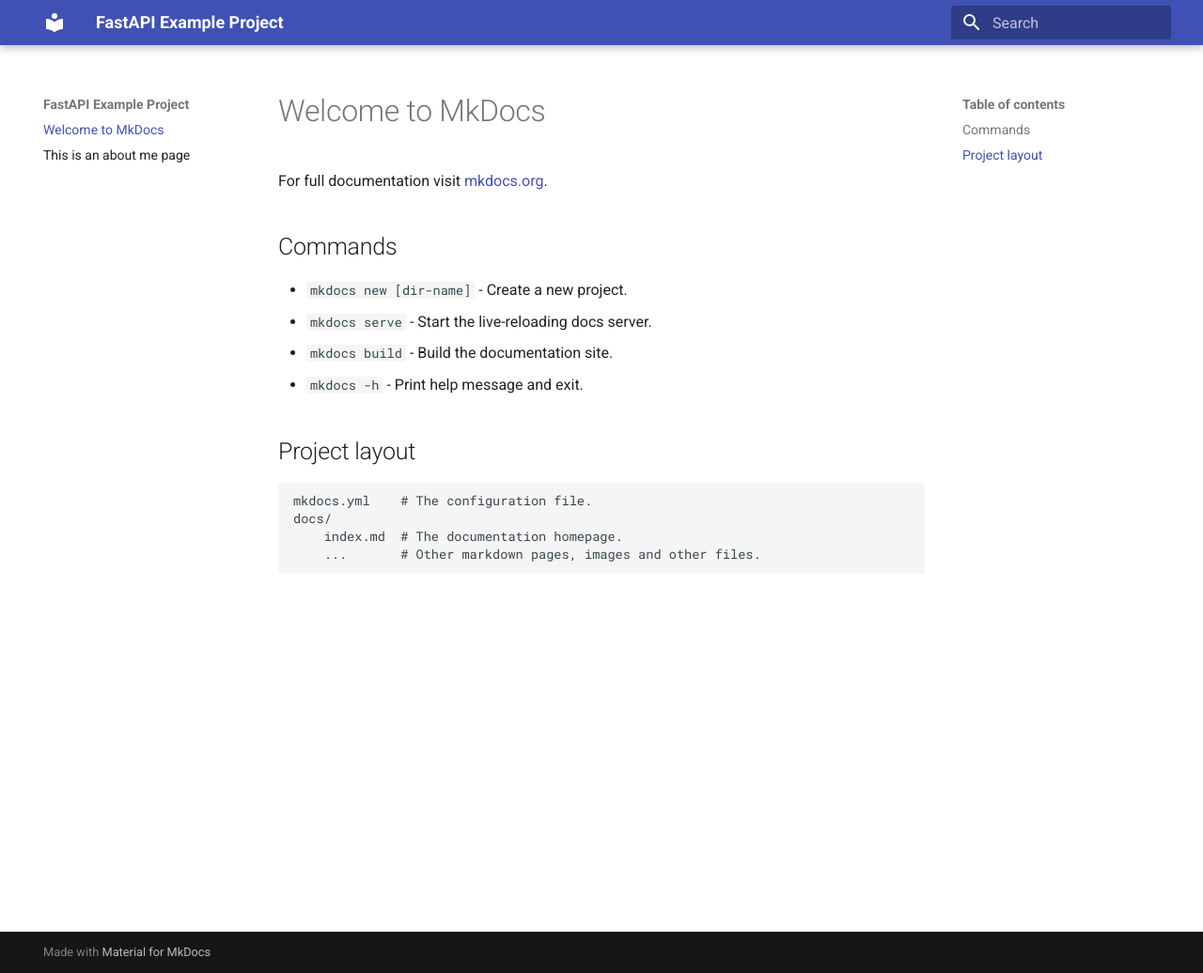
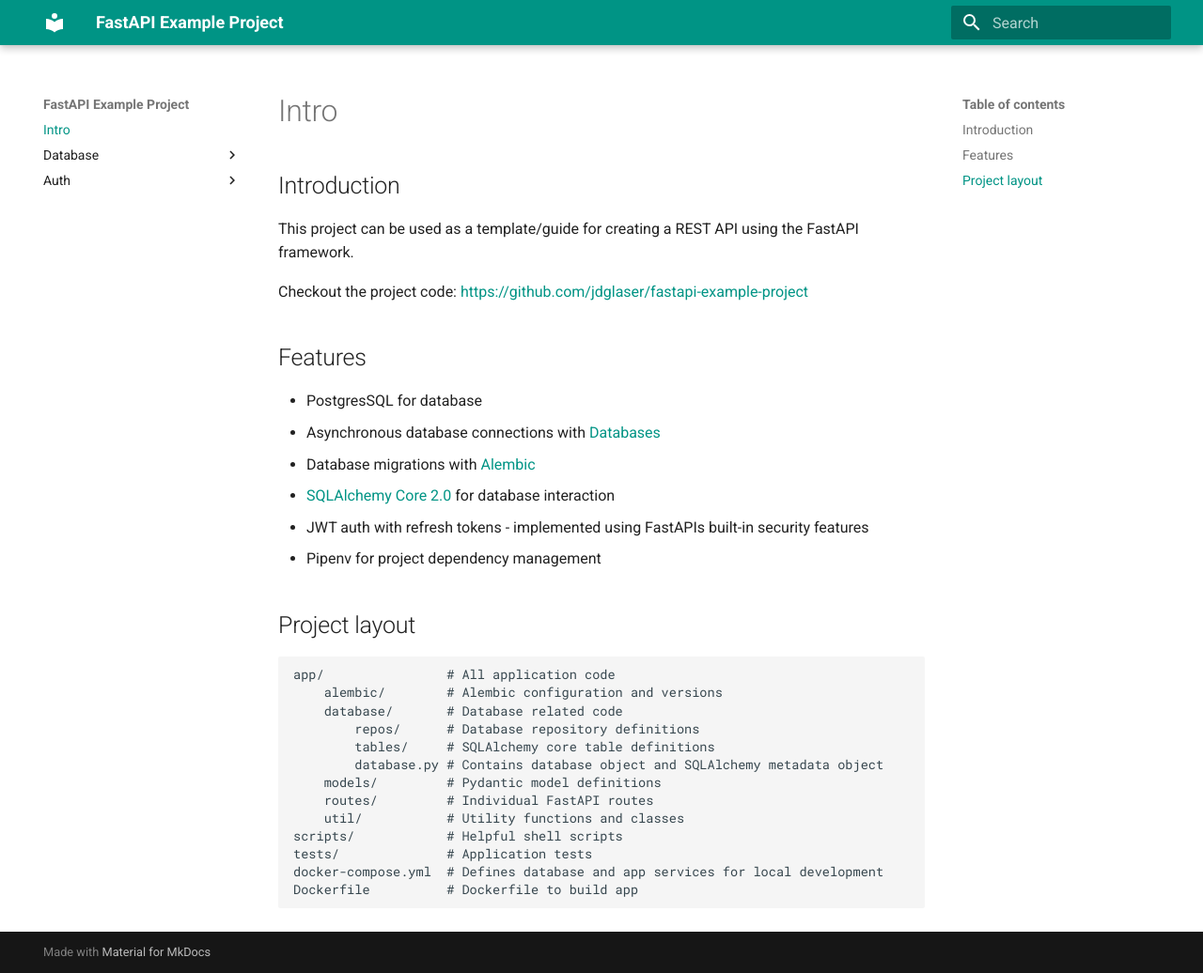
Before and after one commit to jdglaser/fastapi-example-project, an MkDocs documentation site: the page built from docs/index.md, in a window 1280 px wide and 1036 px high. Shown: the whole window at 94% size. Built offline with MkDocs 1.6.1 and Material for MkDocs 9.7.7, drawn with Linux system fonts in a browser that asks for light colours.

Commit message:
update some documentation

```diff
--- a/docs/about.md
+++ /dev/null
@@ -1,3 +0,0 @@
-# This is an about me page
-
-Hello!
--- a/docs/index.md
+++ b/docs/index.md
@@ -1,17 +1,33 @@
-# Welcome to MkDocs
+# Intro
 
-For full documentation visit [mkdocs.org](https://www.mkdocs.org).
+## Introduction
 
-## Commands
+This project can be used as a template/guide for creating a REST API using the FastAPI framework.
 
-* `mkdocs new [dir-name]` - Create a new project.
-* `mkdocs serve` - Start the live-reloading docs server.
-* `mkdocs build` - Build the documentation site.
-* `mkdocs -h` - Print help message and exit.
+Checkout the project code: [https://github.com/jdglaser/fastapi-example-project](https://github.com/jdglaser/fastapi-example-project)
+
+## Features
+
++ PostgresSQL for database
++ Asynchronous database connections with [Databases](https://pypi.org/project/databases/)
++ Database migrations with [Alembic](https://pypi.org/project/alembic/)
++ [SQLAlchemy Core 2.0](https://docs.sqlalchemy.org/en/14/core/future.html) for database interaction
++ JWT auth with refresh tokens - implemented using FastAPIs built-in security features
++ Pipenv for project dependency management
 
 ## Project layout
 
-    mkdocs.yml    # The configuration file.
-    docs/
-        index.md  # The documentation homepage.
-        ...       # Other markdown pages, images and other files.
+
+    app/                # All application code
+        alembic/        # Alembic configuration and versions
+        database/       # Database related code
+            repos/      # Database repository definitions
+            tables/     # SQLAlchemy core table definitions
+            database.py # Contains database object and SQLAlchemy metadata object
+        models/         # Pydantic model definitions
+        routes/         # Individual FastAPI routes
+        util/           # Utility functions and classes
+    scripts/            # Helpful shell scripts
+    tests/              # Application tests
+    docker-compose.yml  # Defines database and app services for local development
+    Dockerfile          # Dockerfile to build app
--- a/mkdocs.yml
+++ b/mkdocs.yml
@@ -1,4 +1,16 @@
 site_name: FastAPI Example Project
 theme:
   name: material
+  palette:
+    primary: teal
 dev_addr: 127.0.0.1:8001
+
+nav:
+  - Intro: 'index.md'
+  - Database:
+      - 'Database - Intro': 'database/intro.md'
+      - 'Migrations': 'database/migrations.md'
+      - 'Connections and AsyncIO': 'database/connections.md'
+      - 'DML': 'database/dml.md'
+  - Auth:
+      - 'Auth - Intro': 'auth/intro.md'
```
Also changed, not shown: docs/auth/intro.md (added, +3 -0 lines), docs/database/connections.md (added, +3 -0 lines), docs/database/dml.md (added, +3 -0 lines), docs/database/intro.md (added, +3 -0 lines), docs/database/migrations.md (added, +3 -0 lines).
